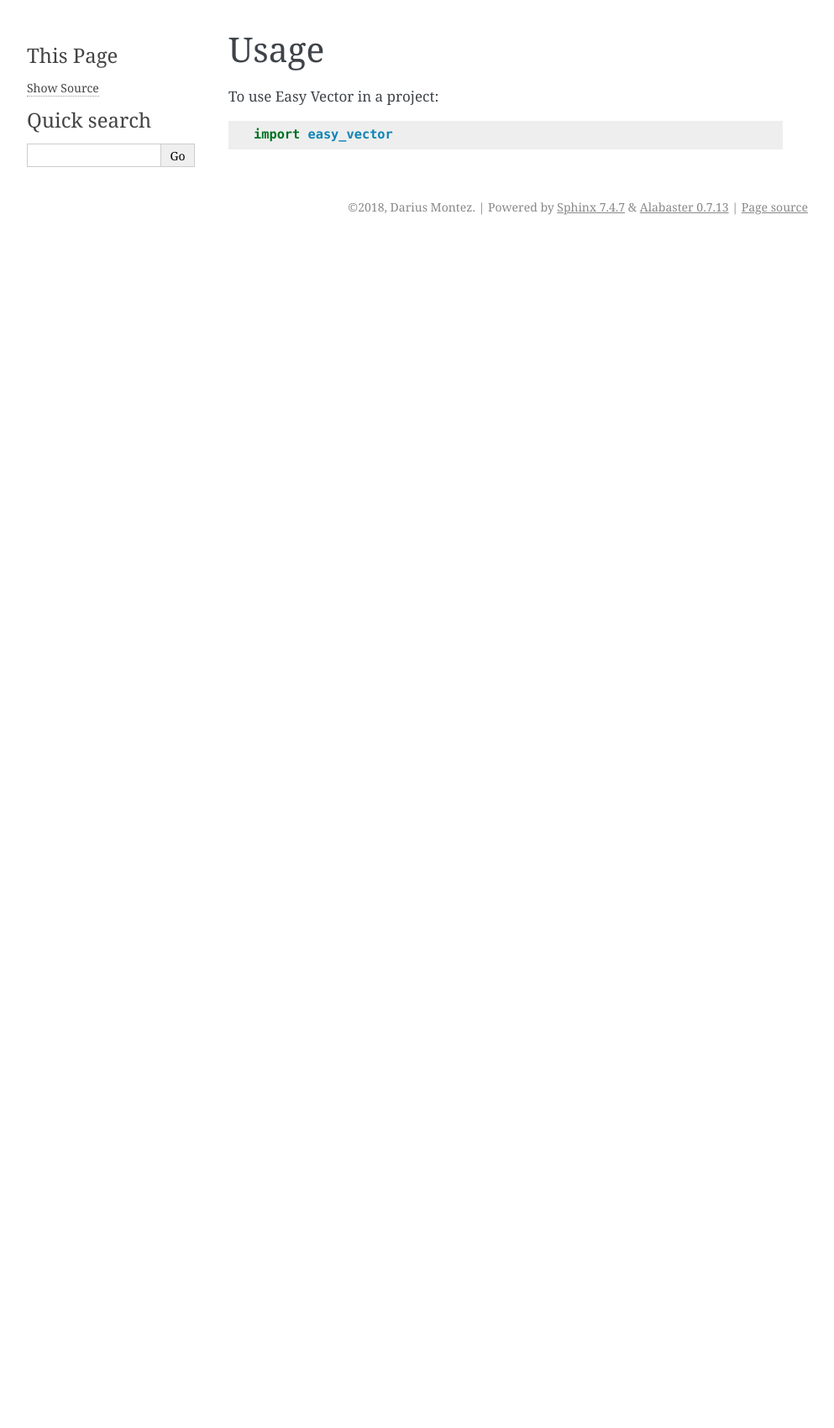
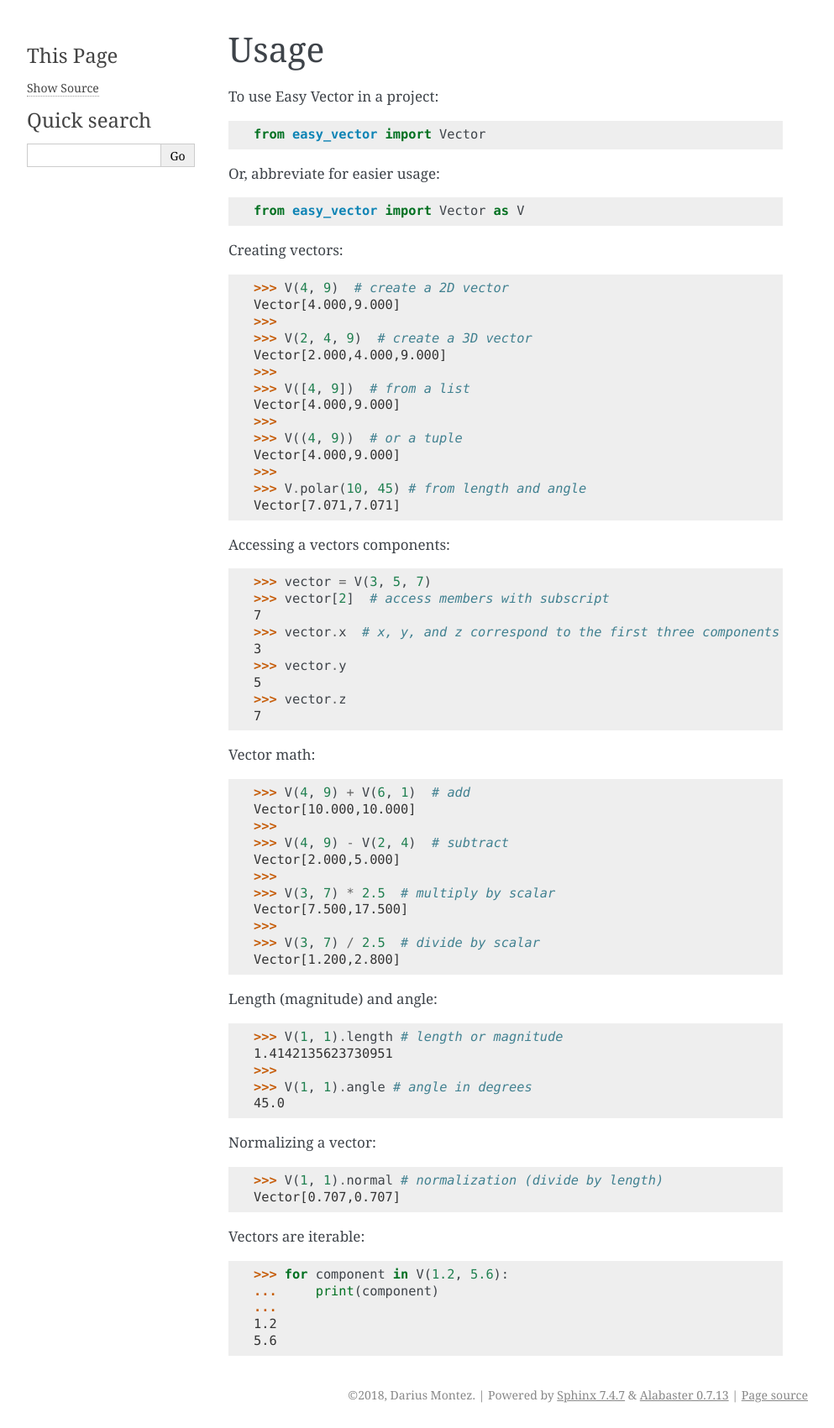
Before and after one commit to DariusMontez/easy_vector, a Sphinx documentation site: the page built from docs/usage.rst, in a window 1280 px wide. Shown: the whole page at 84% size, without its empty margins (148-1141 px from the left). Built offline with Sphinx 7.4.7, drawn with Linux system fonts in a browser that asks for light colours; pages that are not in the unit, such as notebooks, are missing from menus; before the commit the page ends 900 px from its top, so only the background shows below that.

Commit message:
docs: write usage examples

```diff
--- a/docs/usage.rst
+++ b/docs/usage.rst
@@ -4,4 +4,73 @@ Usage
 
 To use Easy Vector in a project::
 
-    import easy_vector
+    from easy_vector import Vector
+
+Or, abbreviate for easier usage::
+
+    from easy_vector import Vector as V
+
+Creating vectors::
+
+    >>> V(4, 9)  # create a 2D vector
+    Vector[4.000,9.000]
+    >>>
+    >>> V(2, 4, 9)  # create a 3D vector
+    Vector[2.000,4.000,9.000]
+    >>>
+    >>> V([4, 9])  # from a list
+    Vector[4.000,9.000]
+    >>>
+    >>> V((4, 9))  # or a tuple
+    Vector[4.000,9.000]
+    >>>
+    >>> V.polar(10, 45) # from length and angle
+    Vector[7.071,7.071]
+
+Accessing a vectors components::
+
+    >>> vector = V(3, 5, 7)
+    >>> vector[2]  # access members with subscript
+    7
+    >>> vector.x  # x, y, and z correspond to the first three components
+    3
+    >>> vector.y
+    5
+    >>> vector.z
+    7
+
+
+Vector math::
+
+    >>> V(4, 9) + V(6, 1)  # add
+    Vector[10.000,10.000]
+    >>>
+    >>> V(4, 9) - V(2, 4)  # subtract
+    Vector[2.000,5.000]
+    >>>
+    >>> V(3, 7) * 2.5  # multiply by scalar
+    Vector[7.500,17.500]
+    >>>
+    >>> V(3, 7) / 2.5  # divide by scalar
+    Vector[1.200,2.800]
+
+Length (magnitude) and angle::
+
+    >>> V(1, 1).length # length or magnitude
+    1.4142135623730951
+    >>>
+    >>> V(1, 1).angle # angle in degrees
+    45.0
+
+Normalizing a vector::
+
+    >>> V(1, 1).normal # normalization (divide by length)
+    Vector[0.707,0.707]
+
+Vectors are iterable::
+
+    >>> for component in V(1.2, 5.6):
+    ...     print(component)
+    ...
+    1.2
+    5.6
```
